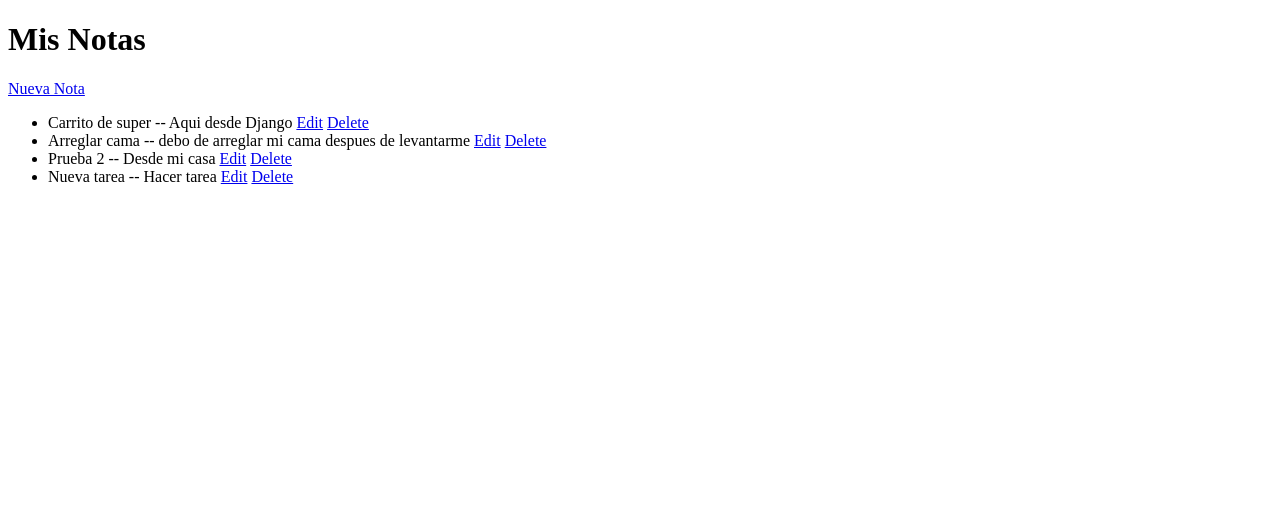
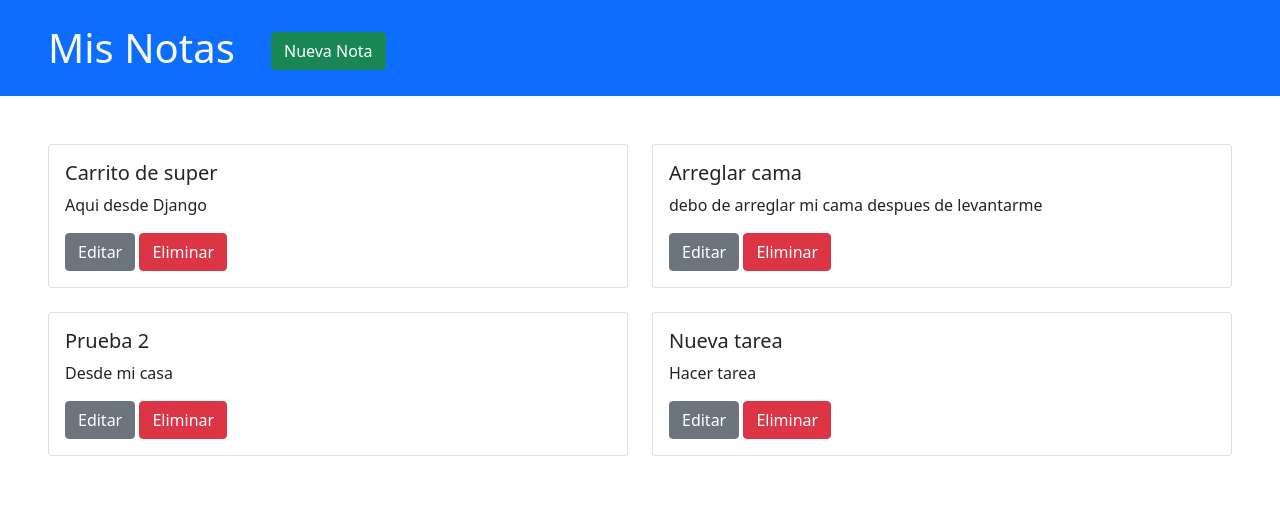
Before and after one commit to devrrior/django-crud, a Django app: page /notas/ in a window 1280 px wide. Shown: the top 527 px of the page. Run offline with Django 4.2, Linux system fonts and the light colour scheme; data comes from the database, SQL or seed files in the repository.

Commit message:
update(nota_list.html): add bootstrap

```diff
--- a/templates/notas/nota_list.html
+++ b/templates/notas/nota_list.html
@@ -1,18 +1,40 @@
 <!DOCTYPE html>
 <html lang="en">
+
 <head>
   <meta charset="UTF-8">
   <meta http-equiv="X-UA-Compatible" content="IE=edge">
   <meta name="viewport" content="width=device-width, initial-scale=1.0">
+  <link href="https://cdn.jsdelivr.net/npm/bootstrap@5.1.3/dist/css/bootstrap.min.css" rel="stylesheet"
+    integrity="sha384-1BmE4kWBq78iYhFldvKuhfTAU6auU8tT94WrHftjDbrCEXSU1oBoqyl2QvZ6jIW3" crossorigin="anonymous">
   <title>TemplateView</title>
 </head>
+
 <body>
-	<h1>Mis Notas</h1><a href="{% url 'new' %}" class="btn btn-primary">Nueva Nota</a>
-	<ul>
+  <nav class="navbar navbar-dark bg-primary">
+    <div>
+      <h1 class="my-3 ms-5 me-3 text-light d-inline-block">Mis Notas</h1>
+      <a href="{% url 'new' %}" class="btn btn-success mb-3 mx-3">Nueva Nota</a>
+
+    </div>
+  </nav>
+  <div class="row p-5">
     {% for nota in object_list %}
-		<li>{{ nota.titulo }} -- {{ nota.descripcion }} <a href="{% url 'edit' nota.id %}">Edit</a> <a href="{% url 'delete' nota.id %}">Delete</a></li>
+    <div class="col-sm-6 mb-4">
+      <div class="card">
+        <div class="card-body">
+          <h5 class="card-title">{{ nota.titulo }}</h5>
+          <p class="card-text">{{ nota.descripcion }}</p>
+            <a href="{% url 'edit' nota.id %}" class="btn btn-secondary">Editar</a>
+          <a href="{% url 'delete' nota.id %}" class="btn btn-danger">Eliminar</a>
+        </div>
+      </div>
+    </div>
     {% endfor %}
-	</ul>
   </div>
+  <script src="https://cdn.jsdelivr.net/npm/bootstrap@5.1.3/dist/js/bootstrap.bundle.min.js"
+    integrity="sha384-ka7Sk0Gln4gmtz2MlQnikT1wXgYsOg+OMhuP+IlRH9sENBO0LRn5q+8nbTov4+1p"
+    crossorigin="anonymous"></script>
 </body>
+
 </html>
```
Lines whose indentation alone changed are shown as unchanged.
